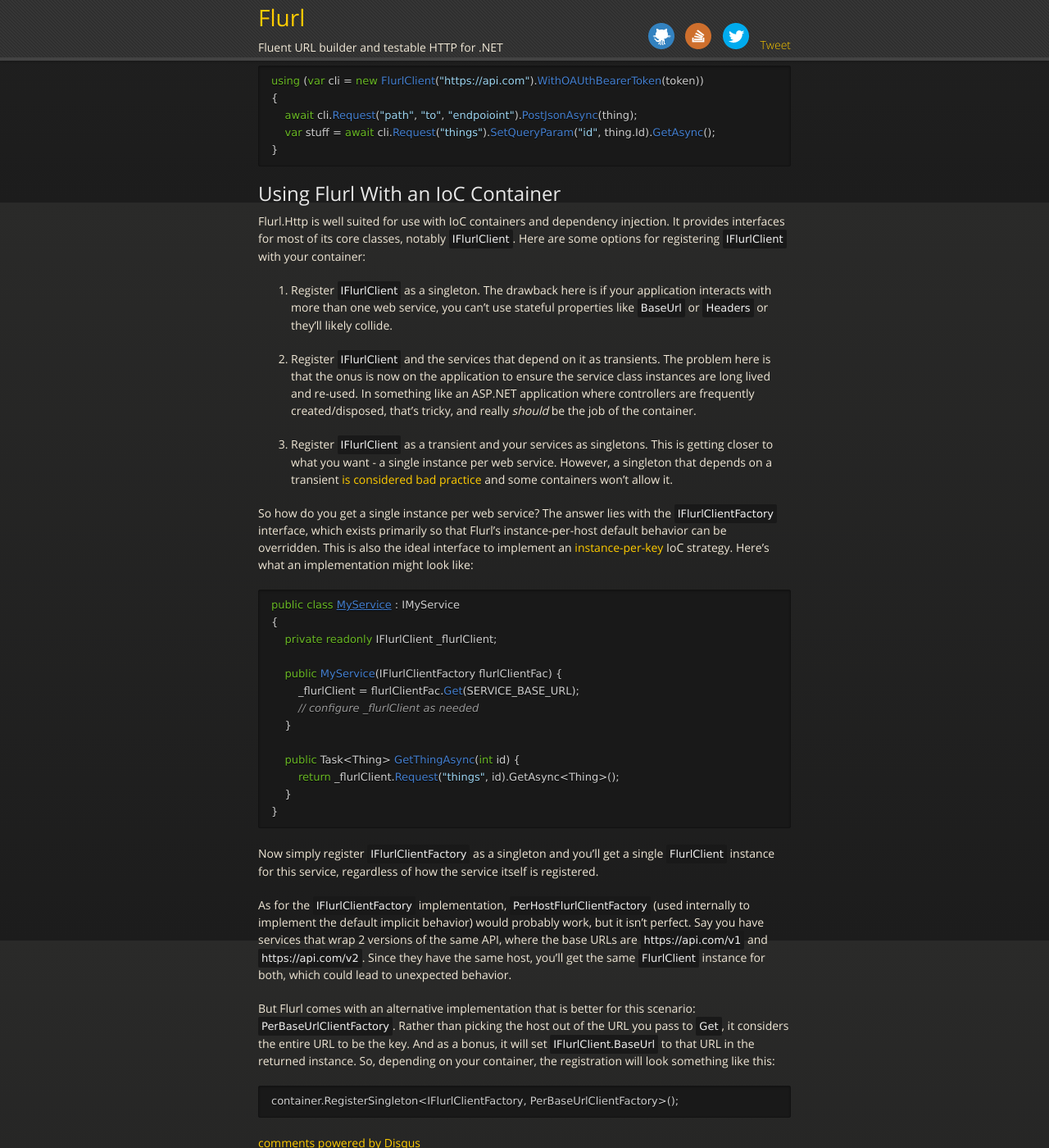
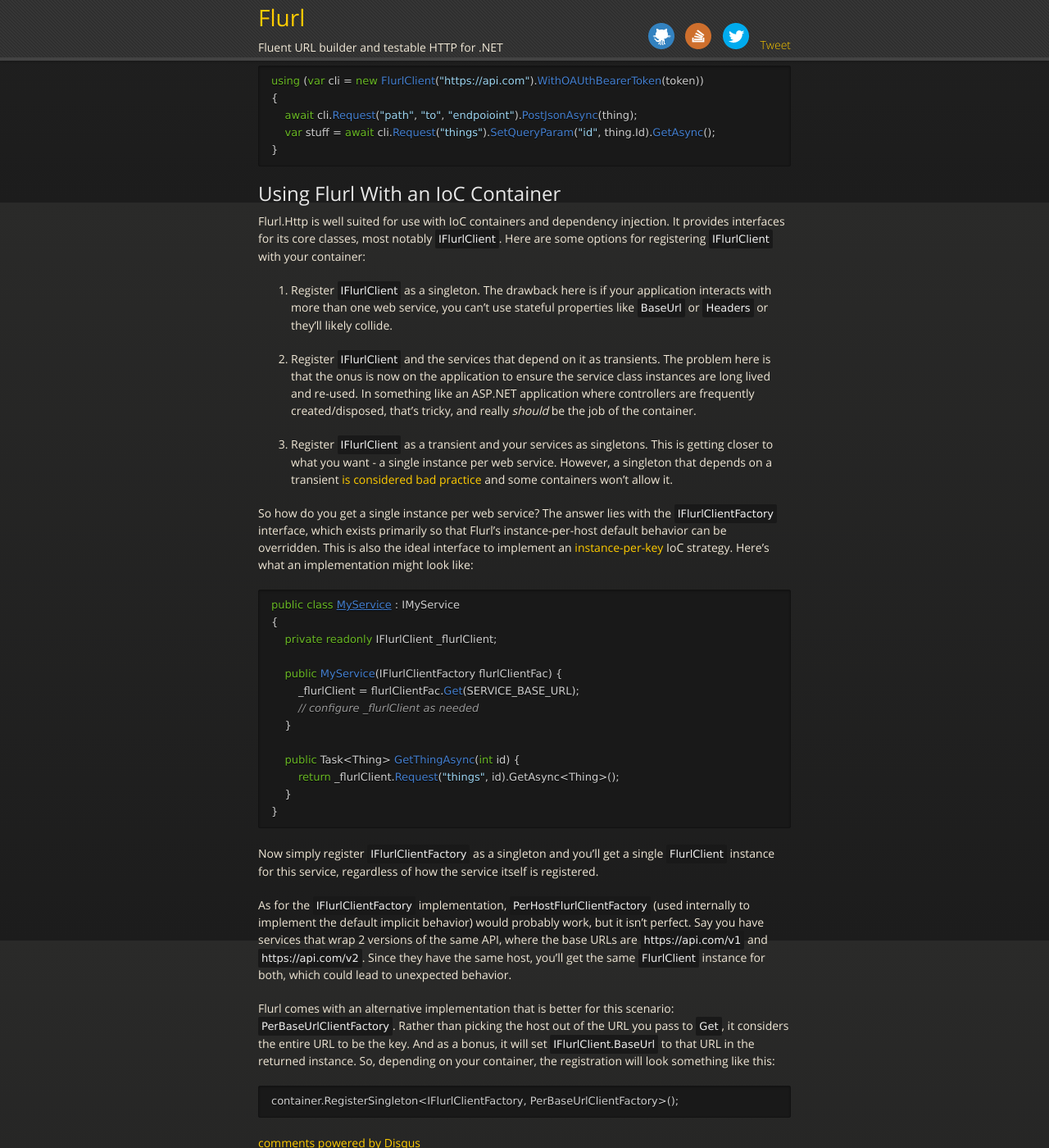
Before and after one commit to tmenier/Flurl, a Jekyll site: the page built from client-lifetime.md, in a window 1280 px wide and 1400 px high, scrolled down 653 px. Shown: the whole window at 82% size. Built offline with Jekyll 4.4.1, drawn with Linux system fonts in a browser that asks for light colours; nearby versions of some CDN libraries; comment, search, counter and statistics services are not loaded; our own code applies the rules of GitHub Pages for plain Markdown files; some of the changed text lies outside the part shown.

Commit message:
minor doc tweaks

`````diff
--- a/client-lifetime.md
+++ b/client-lifetime.md
@@ -10,15 +10,15 @@
 
 Starting in version 2.0, Flurl.Http adheres to this guidance by default. Fluent methods like this will create an HTTP client lazily, cache it, and resue it for every call to the same _host_:
 
-````c#
+```c#
 var data = await "http://api.com/endpoint".GetJsonAsync();
-````
+```
 
 (Note that this is _not_ the default behavior in 1.x. If you want this behavior without having to manage client objects explicitly, [upgrading](https://www.nuget.org/packages/Flurl.Http/) is highly recommended.)
 
 ## Managing Instances Explicitly
 
-`FlurlClient` is a lightweight wrapper around `HttpClient` that is tightly bound to its lifetime. (It implements `IDisposable`, and when disposed will also dispose `HttpClient`.) `FlurlClient` includes a `BaseUrl` property, as well as `Headers`, `Cookies`, `Settings`, and many of the [fluent methods]({{ site.baseurl }}/fluent-http) you may already be familiar with. Most of these properties and methods are used to set defaults that can be overridden at the request level.
+`FlurlClient` is a lightweight wrapper around `HttpClient` and is tightly bound to its lifetime. (It implements `IDisposable`, and when disposed will also dispose `HttpClient`.) `FlurlClient` includes a `BaseUrl` property, as well as `Headers`, `Cookies`, `Settings`, and many of the [fluent methods]({{ site.baseurl }}/fluent-http) you may already be familiar with. Most of these properties and methods are used to set defaults that can be overridden at the request level.
 
 So if you want to use Flurl's goodness while maintaining tight control over `HttpClient` instances and their lifetime, `FlurlClient` is the object to use. The `Request` method is the preferred way to begin fluently building, configuring and making a call off a `FlurlClient`.
 
@@ -32,7 +32,7 @@
 
 ## Using Flurl With an IoC Container
 
-Flurl.Http is well suited for use with IoC containers and dependency injection. It provides interfaces for most of its core classes, notably `IFlurlClient`. Here are some options for registering `IFlurlClient` with your container:
+Flurl.Http is well suited for use with IoC containers and dependency injection. It provides interfaces for its core classes, most notably `IFlurlClient`. Here are some options for registering `IFlurlClient` with your container:
 
 1. Register `IFlurlClient` as a singleton. The drawback here is if your application interacts with more than one web service, you can't use stateful properties like `BaseUrl` or `Headers` or they'll likely collide.
 
@@ -62,7 +62,7 @@
 
 As for the `IFlurlClientFactory` implementation, `PerHostFlurlClientFactory` (used internally to implement the default implicit behavior) would probably work, but it isn't perfect. Say you have services that wrap 2 versions of the same API, where the base URLs are `https://api.com/v1` and `https://api.com/v2`. Since they have the same host, you'll get the same `FlurlClient` instance for both, which could lead to unexpected behavior.
 
-But Flurl comes with an alternative implementation that is better for this scenario: `PerBaseUrlClientFactory`. Rather than picking the host out of the URL you pass to `Get`, it considers the entire URL to be the key. And as a bonus, it will set `IFlurlClient.BaseUrl` to that URL in the returned instance. So, depending on your container, the registration will look something like this:
+Flurl comes with an alternative implementation that is better for this scenario: `PerBaseUrlClientFactory`. Rather than picking the host out of the URL you pass to `Get`, it considers the entire URL to be the key. And as a bonus, it will set `IFlurlClient.BaseUrl` to that URL in the returned instance. So, depending on your container, the registration will look something like this:
 
 ```c#
 container.RegisterSingleton<IFlurlClientFactory, PerBaseUrlClientFactory>();
`````
